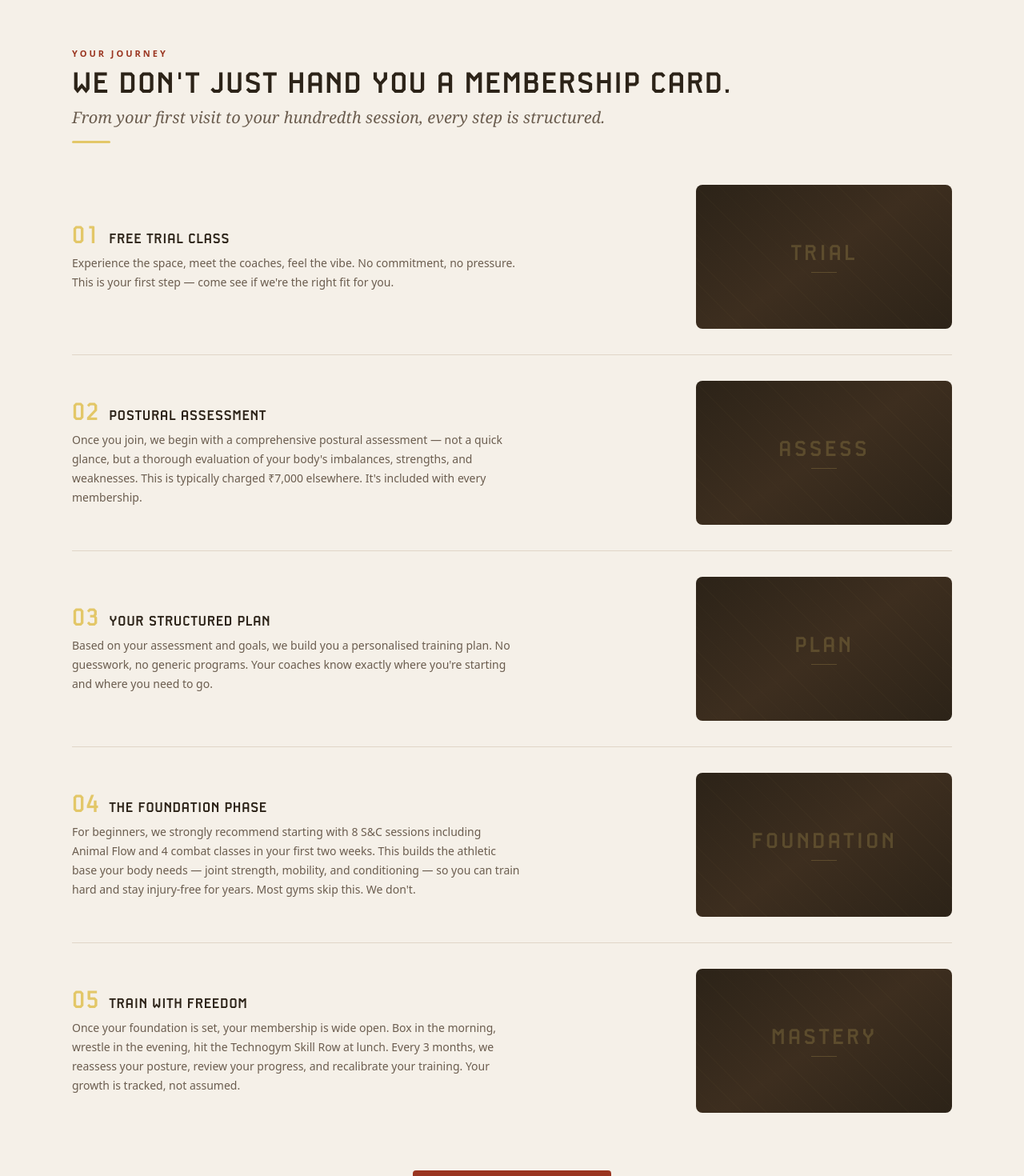
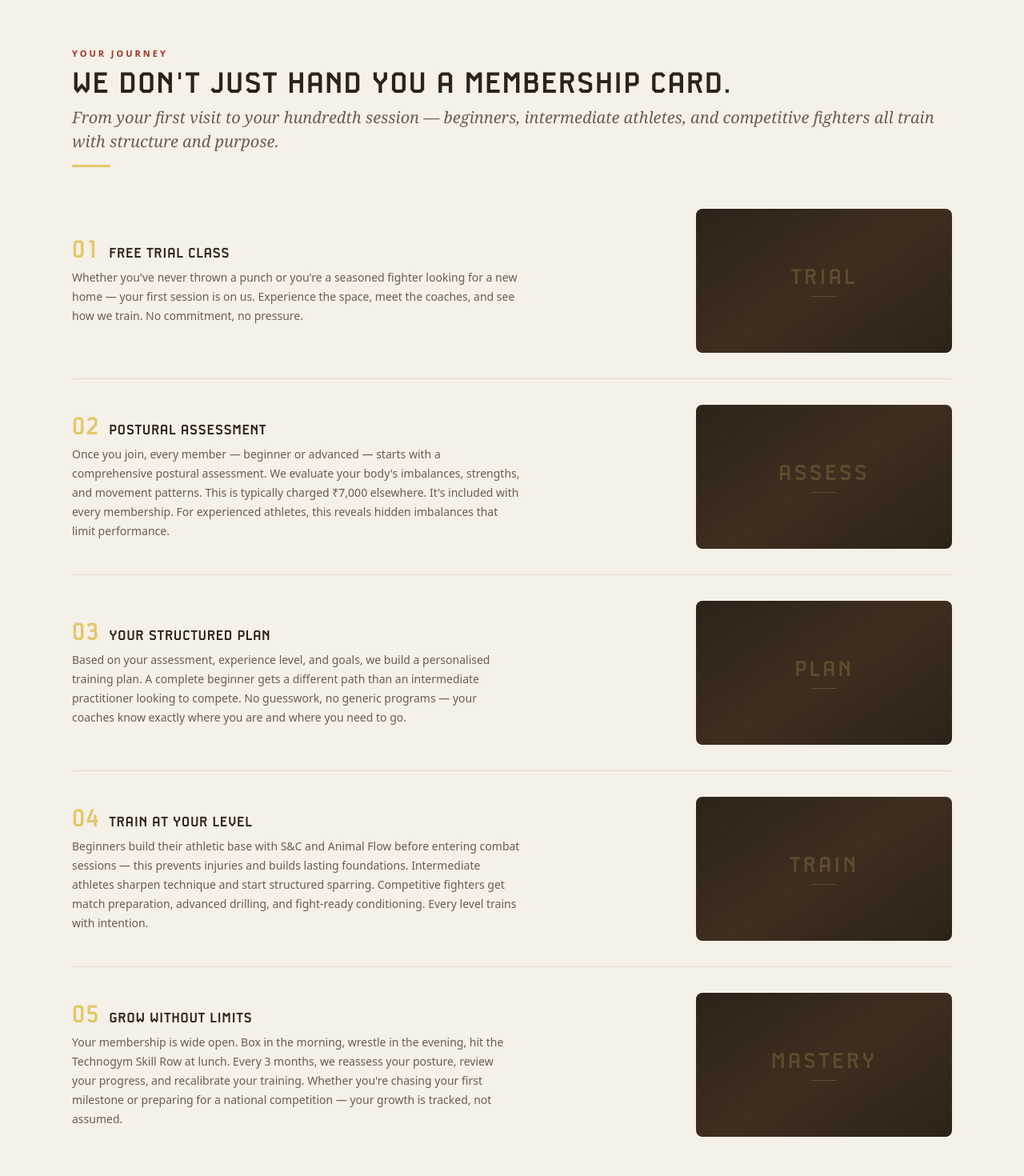
Before and after one commit to vikramravella/namma-combat-site, a Next.js app: page / in a window 1280 px wide. Shown: the part 1280-2750 px from the top of the page at 80% size. Built offline with nearby package versions, Linux system fonts and the light colour scheme.

Commit message:
Rewrite journey for all levels + remove gym reference

```diff
--- a/src/components/Journey.js
+++ b/src/components/Journey.js
@@ -1,13 +1,12 @@
-'use client';
 import { Reveal, Section, Eyebrow, Heading, SubHeading, GoldBar, PrimaryBtn, PhotoBox } from './ui';
 
 export default function Journey({ onCta }) {
   const steps = [
-    { num: '01', title: 'Free trial class', label: 'Trial', desc: 'Experience the space, meet the coaches, feel the vibe. No commitment, no pressure. This is your first step — come see if we\'re the right fit for you.' },
-    { num: '02', title: 'Postural assessment', label: 'Assess', desc: 'Once you join, we begin with a comprehensive postural assessment — not a quick glance, but a thorough evaluation of your body\'s imbalances, strengths, and weaknesses. This is typically charged ₹7,000 elsewhere. It\'s included with every membership.' },
-    { num: '03', title: 'Your structured plan', label: 'Plan', desc: 'Based on your assessment and goals, we build you a personalised training plan. No guesswork, no generic programs. Your coaches know exactly where you\'re starting and where you need to go.' },
-    { num: '04', title: 'The foundation phase', label: 'Foundation', desc: 'For beginners, we strongly recommend starting with 8 S&C sessions including Animal Flow and 4 combat classes in your first two weeks. This builds the athletic base your body needs — joint strength, mobility, and conditioning — so you can train hard and stay injury-free for years. Most gyms skip this. We don\'t.' },
-    { num: '05', title: 'Train with freedom', label: 'Mastery', desc: 'Once your foundation is set, your membership is wide open. Box in the morning, wrestle in the evening, hit the Technogym Skill Row at lunch. Every 3 months, we reassess your posture, review your progress, and recalibrate your training. Your growth is tracked, not assumed.' },
+    { num: '01', title: 'Free trial class', label: 'Trial', desc: 'Whether you\'ve never thrown a punch or you\'re a seasoned fighter looking for a new home — your first session is on us. Experience the space, meet the coaches, and see how we train. No commitment, no pressure.' },
+    { num: '02', title: 'Postural assessment', label: 'Assess', desc: 'Once you join, every member — beginner or advanced — starts with a comprehensive postural assessment. We evaluate your body\'s imbalances, strengths, and movement patterns. This is typically charged ₹7,000 elsewhere. It\'s included with every membership. For experienced athletes, this reveals hidden imbalances that limit performance.' },
+    { num: '03', title: 'Your structured plan', label: 'Plan', desc: 'Based on your assessment, experience level, and goals, we build a personalised training plan. A complete beginner gets a different path than an intermediate practitioner looking to compete. No guesswork, no generic programs — your coaches know exactly where you are and where you need to go.' },
+    { num: '04', title: 'Train at your level', label: 'Train', desc: 'Beginners build their athletic base with S&C and Animal Flow before entering combat sessions — this prevents injuries and builds lasting foundations. Intermediate athletes sharpen technique and start structured sparring. Competitive fighters get match preparation, advanced drilling, and fight-ready conditioning. Every level trains with intention.' },
+    { num: '05', title: 'Grow without limits', label: 'Mastery', desc: 'Your membership is wide open. Box in the morning, wrestle in the evening, hit the Technogym Skill Row at lunch. Every 3 months, we reassess your posture, review your progress, and recalibrate your training. Whether you\'re chasing your first milestone or preparing for a national competition — your growth is tracked, not assumed.' },
   ];
 
   return (
@@ -15,7 +14,7 @@ export default function Journey({ onCta }) {
       <Reveal>
         <Eyebrow>Your journey</Eyebrow>
         <Heading>We don&apos;t just hand you a membership card.</Heading>
-        <SubHeading>From your first visit to your hundredth session, every step is structured.</SubHeading>
+        <SubHeading>From your first visit to your hundredth session — beginners, intermediate athletes, and competitive fighters all train with structure and purpose.</SubHeading>
         <GoldBar />
       </Reveal>
       <div style={{ marginTop: 8 }}>
```
